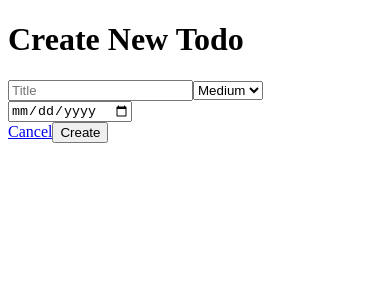
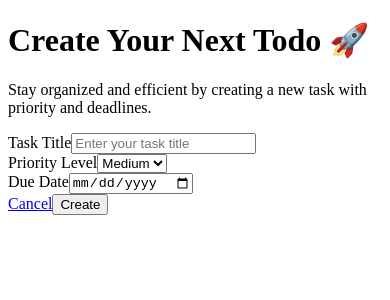
Before and after one commit to chee86j/nextjstodo, a Next.js app: page /new in a window 390 px wide. Shown: the top 300 px of the page. Built offline with nearby package versions, Linux system fonts and the light colour scheme.

Commit message:
responsive design and svg icons

```diff
--- a/src/app/new/page.tsx
+++ b/src/app/new/page.tsx
@@ -1,9 +1,8 @@
-import { prisma } from "@/db"
-import { redirect } from "next/navigation"
-import Link from "next/link"
-import { parse } from "path"
+import { prisma } from "@/db";
+import { redirect } from "next/navigation";
+import Link from "next/link";
 
-/*  Next.js routing function is based on the file system.
+/* Next.js routing function is based on the file system.
    The /new route is defined in src/app/new/page.tsx.
 */
 
@@ -47,28 +46,43 @@ async function createTodo(data: FormData) {
   redirect("/");
 }
 
-
 export default function Page() {
   return (
     <>
-      <header className="flex justify-between items-center mb-4">
-        <h1 className="text-2xl">Create New Todo</h1>
+      <header className="flex flex-col items-center mb-6 text-center">
+        <h1 className="text-3xl font-bold text-slate-300 mb-2">
+          Create Your Next Todo 🚀
+        </h1>
+        <p className="text-slate-400">
+          Stay organized and efficient by creating a new task with priority and deadlines.
+        </p>
       </header>
 
-      <form action={createTodo} className="flex gap-2 flex-col">
+      <form action={createTodo} className="max-w-xl mx-auto flex flex-col gap-4 bg-slate-800 p-6 rounded shadow-lg">
         {/* Title Input */}
+        <div className="flex flex-col">
+          <label htmlFor="title" className="text-slate-300 mb-1">
+            Task Title
+          </label>
           <input
             type="text"
+            id="title"
             name="title"
-          placeholder="Title"
-          className="border border-slate-300 bg-transparent rounded px-2 py-1 outline-none focus-within:border-slate-100"
+            placeholder="Enter your task title"
+            className="border border-slate-300 bg-transparent rounded px-3 py-2 outline-none focus:border-blue-500"
             required
           />
+        </div>
 
         {/* Priority Select */}
+        <div className="flex flex-col">
+          <label htmlFor="priority" className="text-slate-300 mb-1">
+            Priority Level
+          </label>
           <select
+            id="priority"
             name="priority"
-          className="border border-slate-300 bg-transparent rounded px-2 py-1 outline-none focus-within:border-slate-100"
+            className="border border-slate-300 bg-transparent rounded px-3 py-2 outline-none focus:border-blue-500"
             defaultValue="Medium"
             required
           >
@@ -76,25 +90,32 @@ export default function Page() {
             <option value="Medium">Medium</option>
             <option value="High">High</option>
           </select>
+        </div>
 
         {/* Due Date Input */}
+        <div className="flex flex-col">
+          <label htmlFor="dueDate" className="text-slate-300 mb-1">
+            Due Date
+          </label>
           <input
             type="date"
+            id="dueDate"
             name="dueDate"
-          className="border border-slate-300 bg-transparent rounded px-2 py-1 outline-none focus-within:border-slate-100"
+            className="border border-slate-300 bg-transparent rounded px-3 py-2 outline-none focus:border-blue-500"
           />
+        </div>
 
         {/* Buttons */}
-        <div className="flex gap-1 justify-end">
+        <div className="flex justify-end gap-2 mt-4">
           <Link
             href=".."
-            className="border border-slate-300 text-slate-300 px-2 py-1 rounded hover:bg-slate-700 focus-within:bg-slate-700 outline-none"
+            className="px-4 py-2 border border-slate-300 text-slate-300 rounded hover:bg-slate-700 focus:bg-slate-700 transition"
           >
             Cancel
           </Link>
           <button
             type="submit"
-            className="border border-slate-300 text-slate-300 px-2 py-1 rounded hover:bg-slate-700 focus-within:bg-slate-700 outline-none"
+            className="px-4 py-2 border border-blue-500 text-blue-500 rounded hover:bg-blue-500 hover:text-white transition"
           >
             Create
           </button>
```
Also changed, not shown: src/components/TodoItem.tsx (+56 -13 lines). Lines whose indentation alone changed are shown as unchanged.
